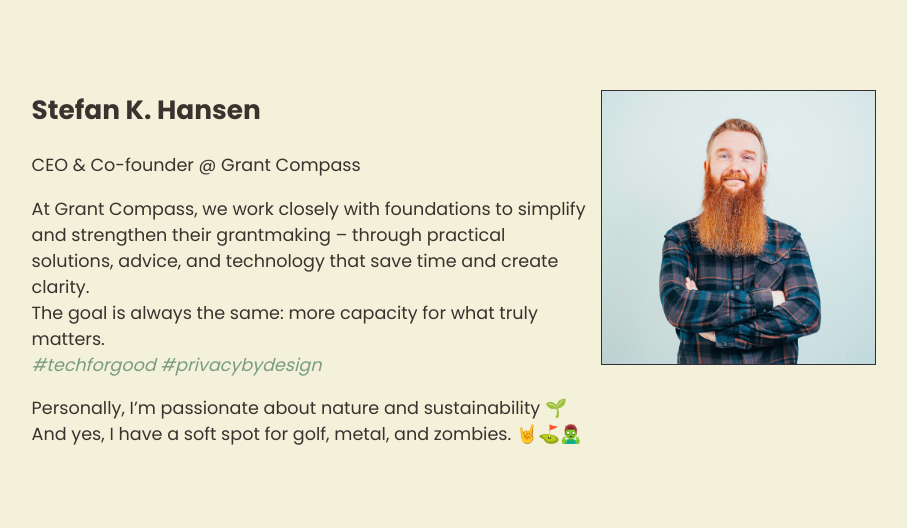
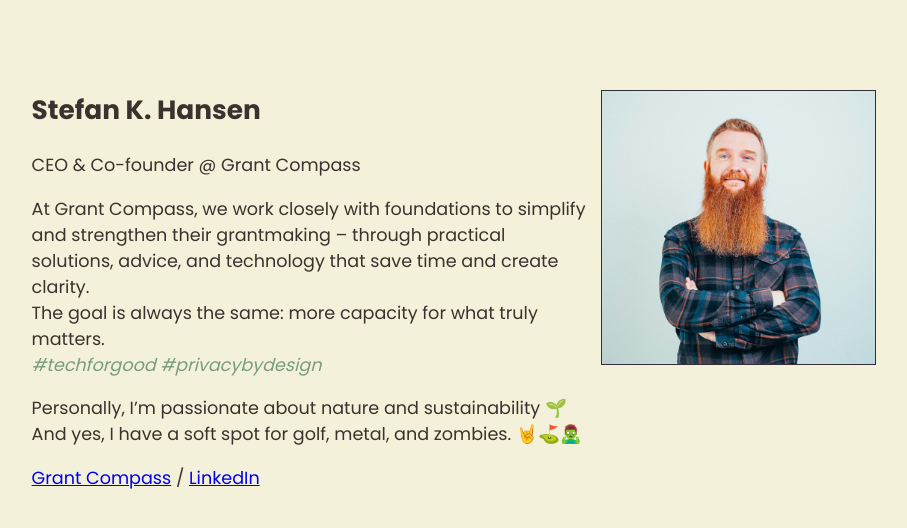
Before and after one commit to skhansen/skhansen.github.io, a Jekyll site: the page built from index.md, in a window 1280 px wide. Shown: the top 528 px of the page, without its empty margins (186-1093 px from the left). Built offline with Jekyll 4.4.1, drawn with Linux system fonts in a browser that asks for light colours; our own code applies the rules of GitHub Pages for plain Markdown files.

Commit message:
Update index.md

```diff
--- a/index.md
+++ b/index.md
@@ -11,3 +11,5 @@ The goal is always the same: more capacity for what truly matters.\
 
 Personally, I’m passionate about nature and sustainability 🌱\
 And yes, I have a soft spot for golf, metal, and zombies. 🤘⛳🧟‍♂️
+
+[Grant Compass](https://www.grantcompass.com/) / [LinkedIn](https://www.linkedin.com/in/skhansen/)
```
